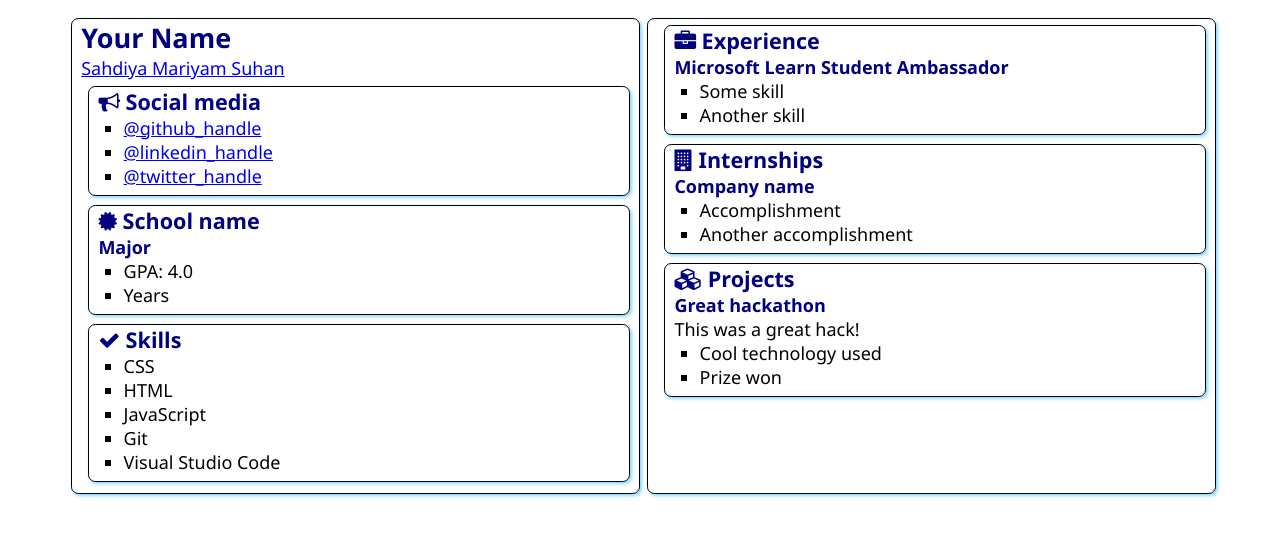
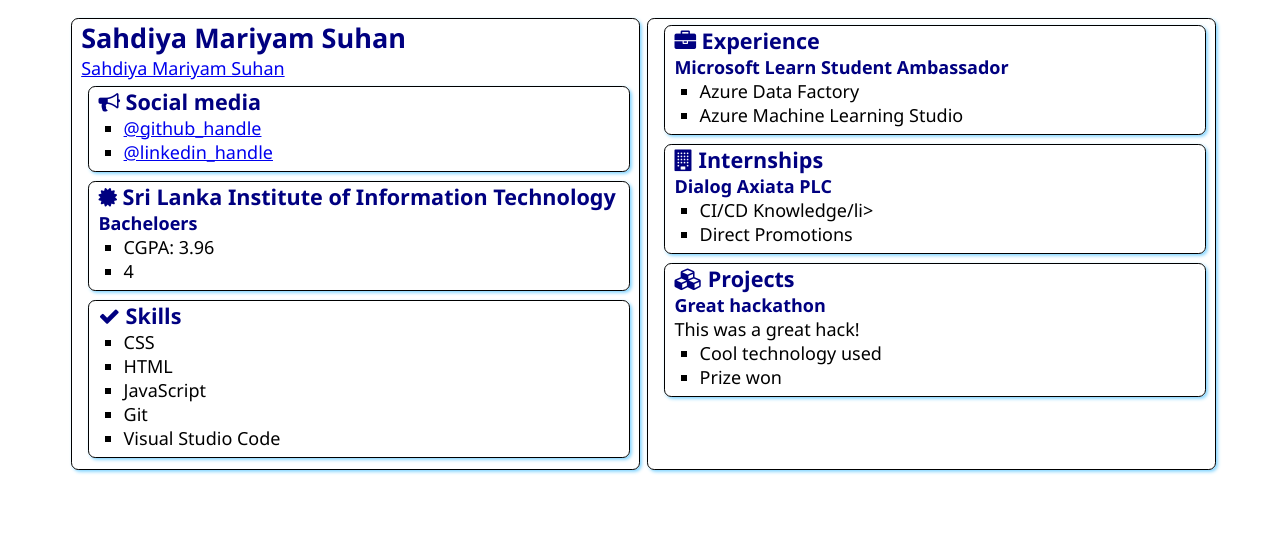
Before and after one commit to Mariyam73/-SATechnicalOnboarding, a plain HTML site: page src/index.html in a window 1280 px wide. Drawn offline with Linux system fonts and the light colour scheme.

Commit message:
Customized Web App
Made all customizations

```diff
--- a/src/index.html
+++ b/src/index.html
@@ -12,8 +12,8 @@
 <body>
     <main>
         <article class="box">
-            <h1>Your Name</h1>
-            <div><a href="mailto:your.email@example.com">Sahdiya Mariyam Suhan</a></div>
+            <h1>Sahdiya Mariyam Suhan</h1>
+            <div><a href="mailto:shahimaria73@gmail.com">Sahdiya Mariyam Suhan</a></div>
 
             <section class="box">
                 <h2>
@@ -21,9 +21,8 @@
                     Social media
                 </h2>
                 <ul>
-                    <li><a href="https://github.com/<handle>">@github_handle</a></li>
-                    <li><a href="https://linkedin.com/in/<handle>">@linkedin_handle</a></li>
-                    <li><a href="https://twitter.com/<handle>">@twitter_handle</a></li>
+                    <li><a href="https://github.com/Mariyam73">@github_handle</a></li>
+                    <li><a href="www.linkedin.com/in/sahdiya-mariyam-7b80891b9">@linkedin_handle</a></li>
                 </ul>
             </section>
 
@@ -31,12 +30,12 @@
                 <div class="education">
                     <h2>
                         <i class="fa fa-certificate" aria-hidden="true"></i>
-                        School name
+                        Sri Lanka Institute of Information Technology
                     </h2>
-                    <h3>Major</h3>
+                    <h3>Bacheloers</h3>
                     <ul>
-                        <li>GPA: 4.0</li>
-                        <li>Years</li>
+                        <li>CGPA: 3.96</li>
+                        <li>4</li>
                     </ul>
                 </div>
             </section>
@@ -63,8 +62,8 @@
                 </h2>
                 <h3>Microsoft Learn Student Ambassador</h3>
                 <ul>
-                    <li>Some skill</li>
-                    <li>Another skill</li>
+                    <li>Azure Data Factory</li>
+                    <li>Azure Machine Learning Studio</li>
                 </ul>
             </section>
             <section class="box">
@@ -73,10 +72,10 @@
                     Internships
                 </h2>
 
-                <h3>Company name</h3>
+                <h3>Dialog Axiata PLC</h3>
                 <ul>
-                    <li>Accomplishment</li>
-                    <li>Another accomplishment</li>
+                    <li>CI/CD Knowledge/li>
+                    <li>Direct Promotions</li>
                 </ul>
             </section>
             <section class="box">
```
